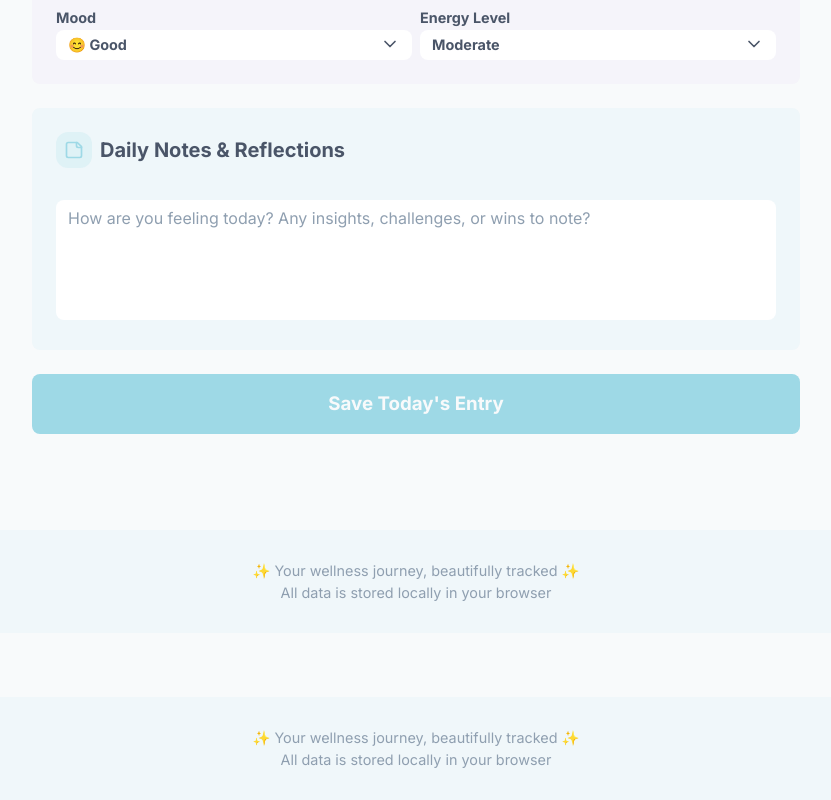
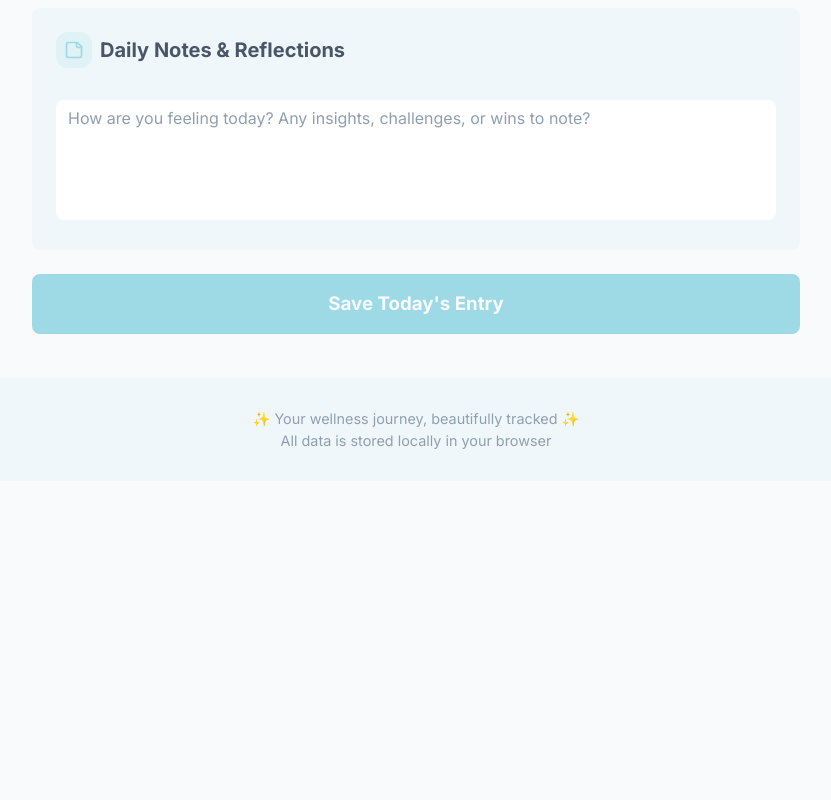
Before and after one commit to RevainIDN/workout-journal-app, a Next.js app: page / in a window 1280 px wide. Shown: the part 1165-1965 px from the top of the page, without its empty margins (224-1055 px from the left). After the commit the page ends 1646 px from the top, so only its background shows below. Built offline with nearby package versions, Linux system fonts and the light colour scheme.

Commit message:
refactor: update root layout and global styles

```diff
--- a/src/app/layout.tsx
+++ b/src/app/layout.tsx
@@ -1,8 +1,5 @@
 import { Inter } from "next/font/google";
 import '../styles/globals.css';
-
-import Header from "@/components/layout/Header/Header";
-import Footer from "@/components/layout/Footer/Footer";
 
 const inter = Inter({
   subsets: ["latin"],
@@ -18,9 +15,7 @@ export default function RootLayout({
   return (
     <html lang="en">
       <body className={inter.variable}>
-        <Header />
         {children}
-        <Footer />
       </body>
     </html>
   );
--- a/src/components/layout/Footer/Footer.module.css
+++ b/src/components/layout/Footer/Footer.module.css
@@ -4,7 +4,6 @@
 	align-items: center;
 	justify-content: center;
 	width: 100%;
-	margin-top: 64px;
 	padding: 30px;
 	background-color: rgba(var(--pastel-blue-rgb), 0.1)
 }
--- a/src/styles/globals.css
+++ b/src/styles/globals.css
@@ -31,12 +31,14 @@ body {
   font-family: var(--font-sans), sans-serif;
 }
 
-main {
-  flex: 1;
+.layout {
+  min-height: 100vh;
+  display: flex;
+  flex-direction: column;
 }
 
-footer {
-  margin-top: auto;
+.content {
+  flex: 1;
 }
 
 ul,
```
